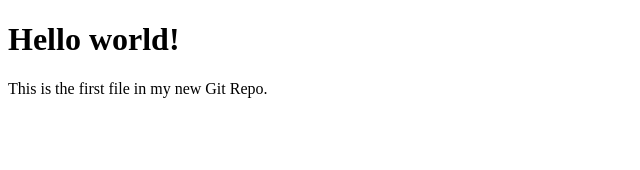
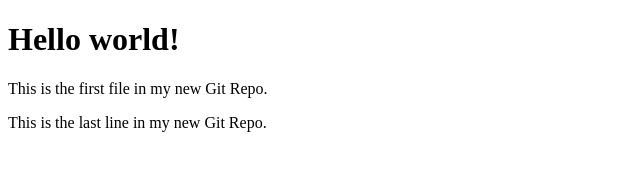
Before and after one commit to omochkin/demot, a plain HTML site: page index.html in a window 1280 px wide. Shown: the whole page, without its empty margins (0-640 px from the left). Drawn offline with Linux system fonts and the light colour scheme.

Commit message:
SYS-0001 ticket

```diff
--- a/index.html
+++ b/index.html
@@ -7,6 +7,6 @@
 
 <h1>Hello world!</h1>
 <p>This is the first file in my new Git Repo.</p>
-
+<p>This is the last line in my new Git Repo.</p>
 </body>
 </html>
```
